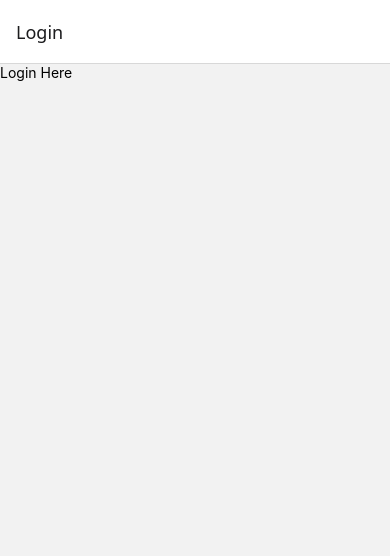
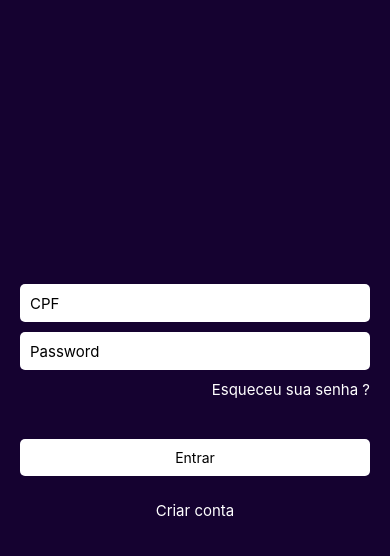
Before and after one commit to Lucas-benkendorf/app-bank, a React Native app: screen /Login in a window 390 px wide. Shown: the top 556 px of the page. Built offline with nearby package versions, Linux system fonts and the light colour scheme.

Commit message:
criado telas de criar a conta e de login

```diff
--- a/App.tsx
+++ b/App.tsx
@@ -3,6 +3,7 @@ import { NavigationContainer } from "@react-navigation/native";
 import { createStackNavigator } from "@react-navigation/stack";
 import Intro from "./src/screens/Intro";
 import Login from "./src/screens/Login";
+import CreateAccount from "./src/screens/CreateAccount";
 
 const Stack = createStackNavigator();
 
@@ -10,9 +11,10 @@ export default function App() {
   return (
     <SafeAreaView style={{flex:1}}>
       <NavigationContainer>
-        <Stack.Navigator initialRouteName="Login">
+        <Stack.Navigator initialRouteName="CreateAccount">
           <Stack.Screen name="Intro" component={Intro} options={{ headerShown: false }}/>
-          <Stack.Screen name="Login" component={Login} />
+          <Stack.Screen name="Login" component={Login} options={{headerShown: false}} />
+          <Stack.Screen name="CreateAccount" component={CreateAccount} options={{headerShown: false}} />
         </Stack.Navigator>
         <StatusBar backgroundColor={"#150230"} />
       </NavigationContainer>
--- /dev/null
+++ b/src/screens/CreateAccount/index.tsx
@@ -0,0 +1,60 @@
+import { Text, View,TouchableOpacity, StyleSheet, TextInput } from "react-native";
+
+
+export default function CreateAccount(){
+    return(
+        <View style={styles.container}>
+
+            <View style={styles.viewLogin}>
+            <TextInput style={styles.input}  placeholder="CPF" keyboardType="number-pad"/>
+            <TextInput style={styles.input}  placeholder="Password" keyboardType="number-pad" secureTextEntry/>
+            <TouchableOpacity>
+            <Text style={styles.linkText}>Esqueceu sua senha ?</Text>
+            </TouchableOpacity>
+            </View>
+
+            <TouchableOpacity style={styles.buttonLogin}>
+                <Text>Entrar</Text>
+            </TouchableOpacity>
+
+            <TouchableOpacity >
+            <Text style={[styles.linkText, {textAlign:"center"}]}>Criar conta</Text>
+            </TouchableOpacity>
+
+        </View>
+    )
+}
+
+
+const styles = StyleSheet.create({
+    container: {
+        flex:1,
+        backgroundColor: "#150230",
+        padding:20,
+        justifyContent:"center"
+    },
+    input:{
+        backgroundColor:"#fff",
+        marginBottom:10,
+        borderRadius: 5,
+        height:38,
+        fontSize:15,
+        paddingHorizontal: 10
+    },
+    linkText:{
+        color:"#fff",
+        textAlign:"right",
+        fontSize:15,
+        marginBottom:40
+    },
+    viewLogin:{
+
+    },
+    buttonLogin:{
+        backgroundColor: "#FFF",
+        padding: 10,
+        borderRadius: 5,
+        marginBottom:25,
+        alignItems:"center"
+    }
+})
--- a/src/screens/Intro/index.tsx
+++ b/src/screens/Intro/index.tsx
@@ -9,7 +9,12 @@ import {
   StatusBar,
 } from "react-native";
 
-export default function Intro() {
+export default function Intro({navigation}: any) {
+
+  function handleNavigateToLogin() {
+    navigation.navigate("Login")
+  }
+
   return (
     <View style={styles.container}>
 
@@ -24,7 +29,7 @@ export default function Intro() {
           Um mundo financeiro sem complexidades!
         </Text>
 
-        <TouchableOpacity style={styles.button}>
+        <TouchableOpacity onPress={handleNavigateToLogin} style={styles.button}>
           <Text style={styles.buttonText}>Começar</Text>
         </TouchableOpacity>
       </View>
--- a/src/screens/Login/index.tsx
+++ b/src/screens/Login/index.tsx
@@ -1,10 +1,64 @@
-import {Text, TextInput, View } from "react-native";
+import {Text, TextInput, View, StyleSheet,TouchableOpacity } from "react-native";
 
 
-export default function Login() {
+export default function Login({navigation}: any) {
+    function handleNavigateToCreateAccount(){
+        navigation.navigate("CreateAccount")
+    }
     return(
-<View>
-    <Text>Login Here</Text>
+<View style={styles.container}>
+
+    <View style={styles.viewLogin}>
+    <TextInput style={styles.input}  placeholder="CPF" keyboardType="number-pad"/>
+    <TextInput style={styles.input}  placeholder="Password" keyboardType="number-pad" secureTextEntry/>
+    <TouchableOpacity>
+    <Text style={styles.linkText}>Esqueceu sua senha ?</Text>
+    </TouchableOpacity>
+    </View>
+
+    <TouchableOpacity style={styles.buttonLogin}>
+        <Text>Entrar</Text>
+    </TouchableOpacity>
+
+    <TouchableOpacity onPress={handleNavigateToCreateAccount}>
+    <Text style={[styles.linkText, {textAlign:"center"}]}>Criar conta</Text>
+    </TouchableOpacity>
+
 </View>
     )
 }
+
+
+
+const styles = StyleSheet.create({
+    container: {
+        flex:1,
+        backgroundColor: "#150230",
+        padding:20,
+        justifyContent:"center"
+    },
+    input:{
+        backgroundColor:"#fff",
+        marginBottom:10,
+        borderRadius: 5,
+        height:38,
+        fontSize:15,
+        paddingHorizontal: 10
+    },
+    linkText:{
+        color:"#fff",
+        textAlign:"right",
+        fontSize:15,
+        marginBottom:40
+    },
+    viewLogin:{
+
+    },
+    buttonLogin:{
+        backgroundColor: "#FFF",
+        padding: 10,
+        borderRadius: 5,
+        marginBottom:25,
+        alignItems:"center"
+    }
+})
```
